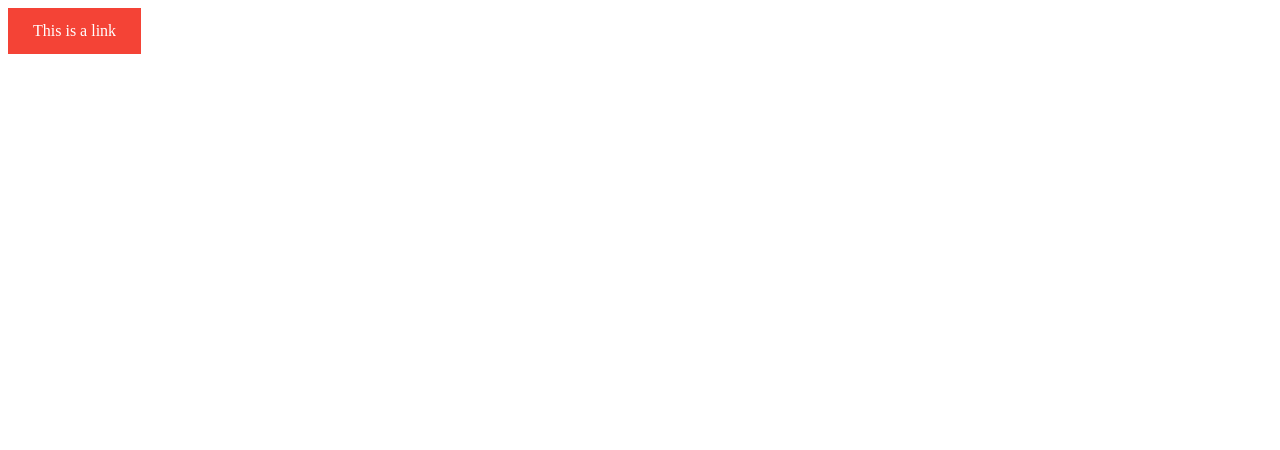
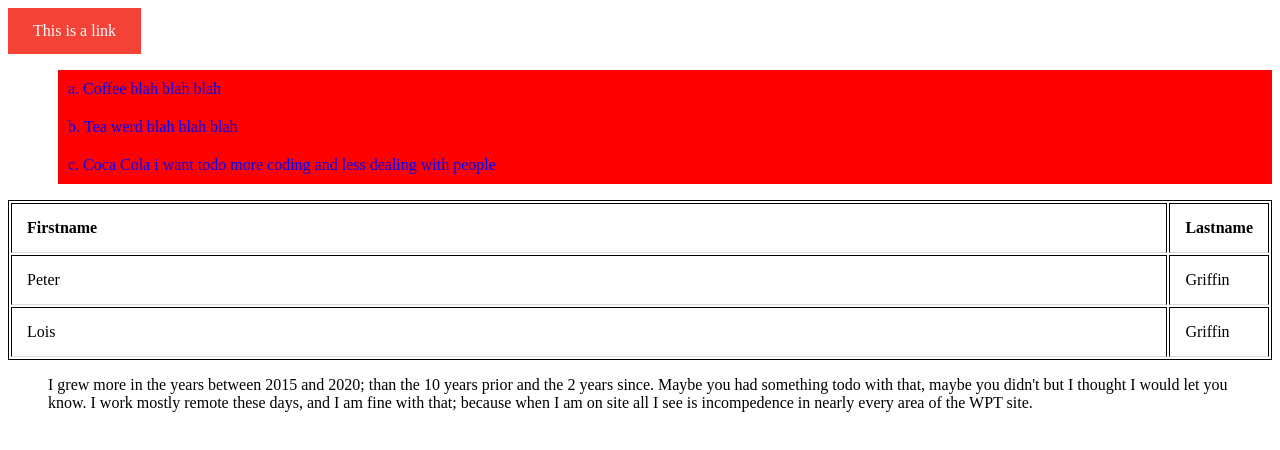
Before and after one commit to mikethemerchant/JavaScriptPlay, a plain HTML site: page CSS/icons.html in a window 1280 px wide. Drawn offline with Linux system fonts and the light colour scheme.

Commit message:
i should be leading...

```diff
--- a/CSS/icons.css
+++ b/CSS/icons.css
@@ -10,3 +10,29 @@ a:link, a:visited {
   a:hover, a:active {
     background-color: red;
   }
+
+  ul.b {
+    list-style-type: lower-alpha;
+    list-style-position: inside;
+  }
+
+  ul li {
+    background: red;
+    color: blue;
+    padding: 10px;
+    margin-left: 10px;
+  }
+
+  table, th, td {
+    width: 100%;
+    border: 1px solid;
+  }
+
+  th, td {
+    padding: 15px;
+    text-align: left;
+  }
+
+  th, td {
+    border-bottom: 1px solid #ddd;
+  }
--- a/CSS/icons.html
+++ b/CSS/icons.html
@@ -11,5 +11,31 @@
 </head>
 <body>
     <a href="endofmonth.html" target="_blank">This is a link</a>
+    <ul class="b">
+        <li>Coffee blah blah blah</li>
+        <li>Tea werd blah blah blah</li>
+        <li>Coca Cola i want todo more coding and less dealing with people</li>
+      </ul>
+      <table>
+        <tr>
+          <th>Firstname</th>
+          <th>Lastname</th>
+        </tr>
+        <tr>
+          <td>Peter</td>
+          <td>Griffin</td>
+        </tr>
+        <tr>
+          <td>Lois</td>
+          <td>Griffin</td>
+        </tr>
+      </table>
+
+      <p><blockquote>
+        I grew more in the years between 2015 and 2020; than the 10 years prior and the 2 years since.
+        Maybe you had something todo with that, maybe you didn't but I thought I would let you know.
+        I work mostly remote these days, and I am fine with that; because when I am on site all I see is incompedence in nearly every area of the WPT site.
+      </blockquote>
+        </p>
 </body>
 </html>
```
